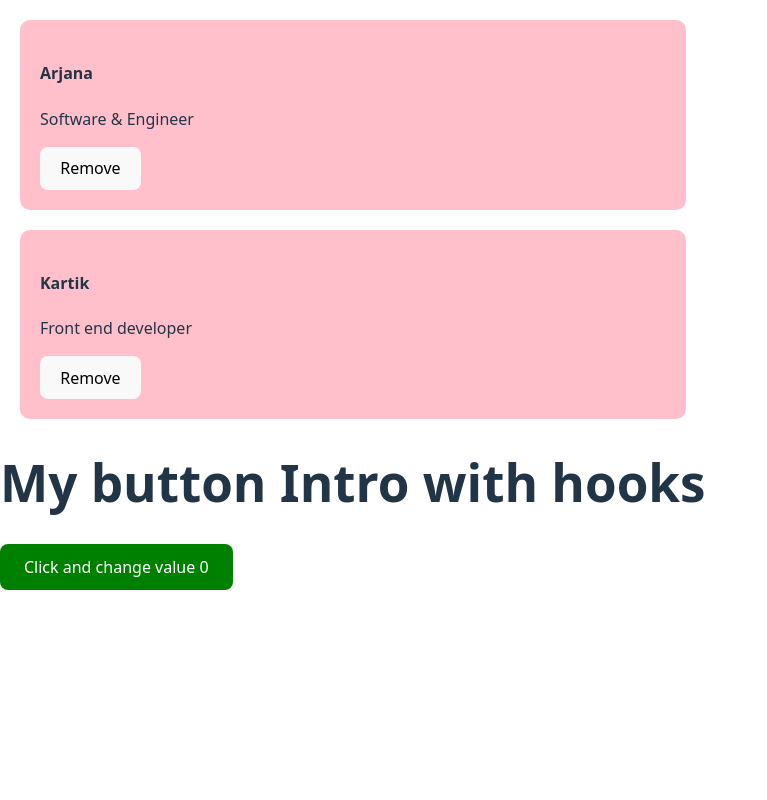
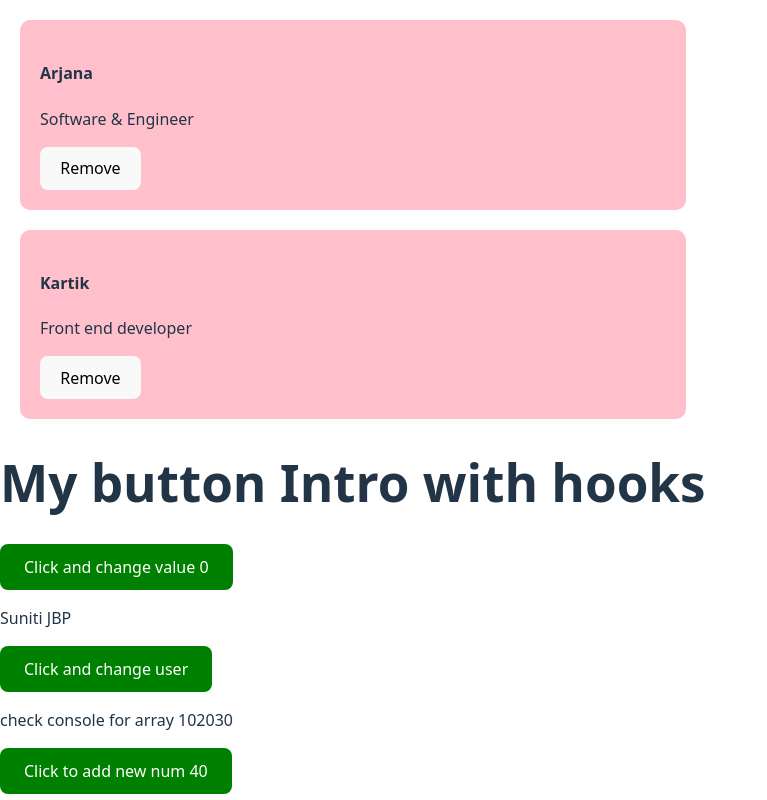
Before and after one commit to Arjana12345/first-react-vite, a React (Vite) app: page / in a window 1280 px wide. Shown: the whole page, without its empty margins (0-767 px from the left). Built offline with nearby package versions, Linux system fonts and the light colour scheme.

Commit message:
useState Explained

```diff
--- a/src/components/mybutton.jsx
+++ b/src/components/mybutton.jsx
@@ -1,17 +1,42 @@
 import React, { useState } from 'react'
 
-const mybutton = () => {
+const mybutton = (props) => {
 
     const [num, setNum] = useState(0);
 
-    function changeValue(){
+    const changeValue = () => {
         setNum(num+10)
+    }
+
+    //{"name": "Hit","address": "KTN"}
+
+    const [user, setUser] = useState({"id": "1", "name": "Suniti","address": "JBP"})
+
+    const updateUser = () => {
+        setUser(prev =>({...prev, address:"Raipur"}))
+        console.log(user);
+    }
+
+    const [numArr, setAddNum] = useState([10,20,30]);
+
+    const addNum = () => {
+        const newNum = [...numArr] // newNum is a copy of numArr
+        newNum.push(40)
+
+        setAddNum(newNum)
+
     }
 
   return (
     <div>
         <h1>My button Intro with hooks</h1>
         <button className="my-button" onClick={changeValue}>Click and change value {num}</button>
+
+        <p>{user.name}  {user.address}</p>
+        <button className="my-button" onClick={updateUser}>Click and change user</button>
+
+        <p>check console for array {numArr}</p>
+        <button className="my-button" onClick={addNum}>Click to add new num 40</button>
     </div>
   )
 }
```
